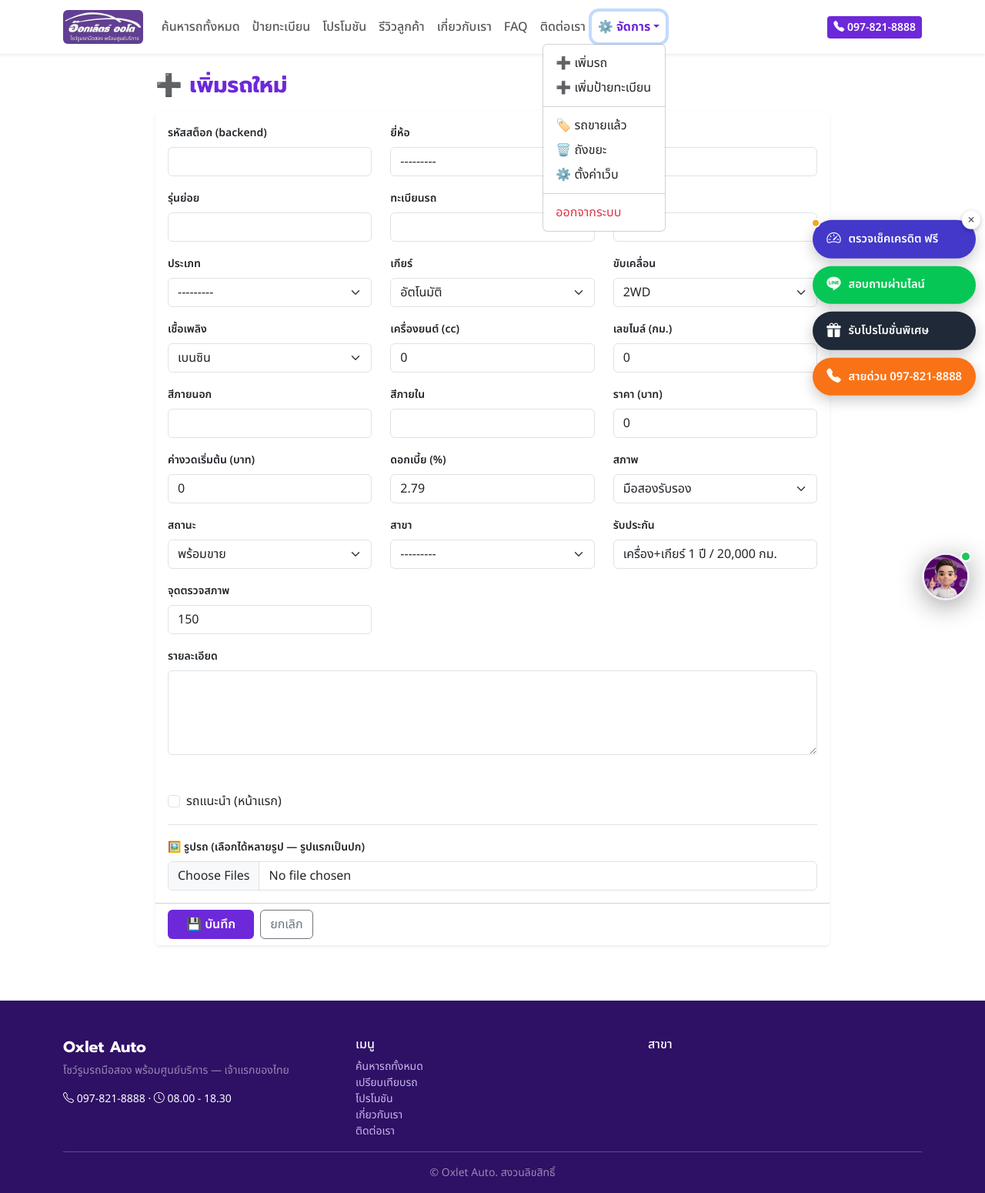
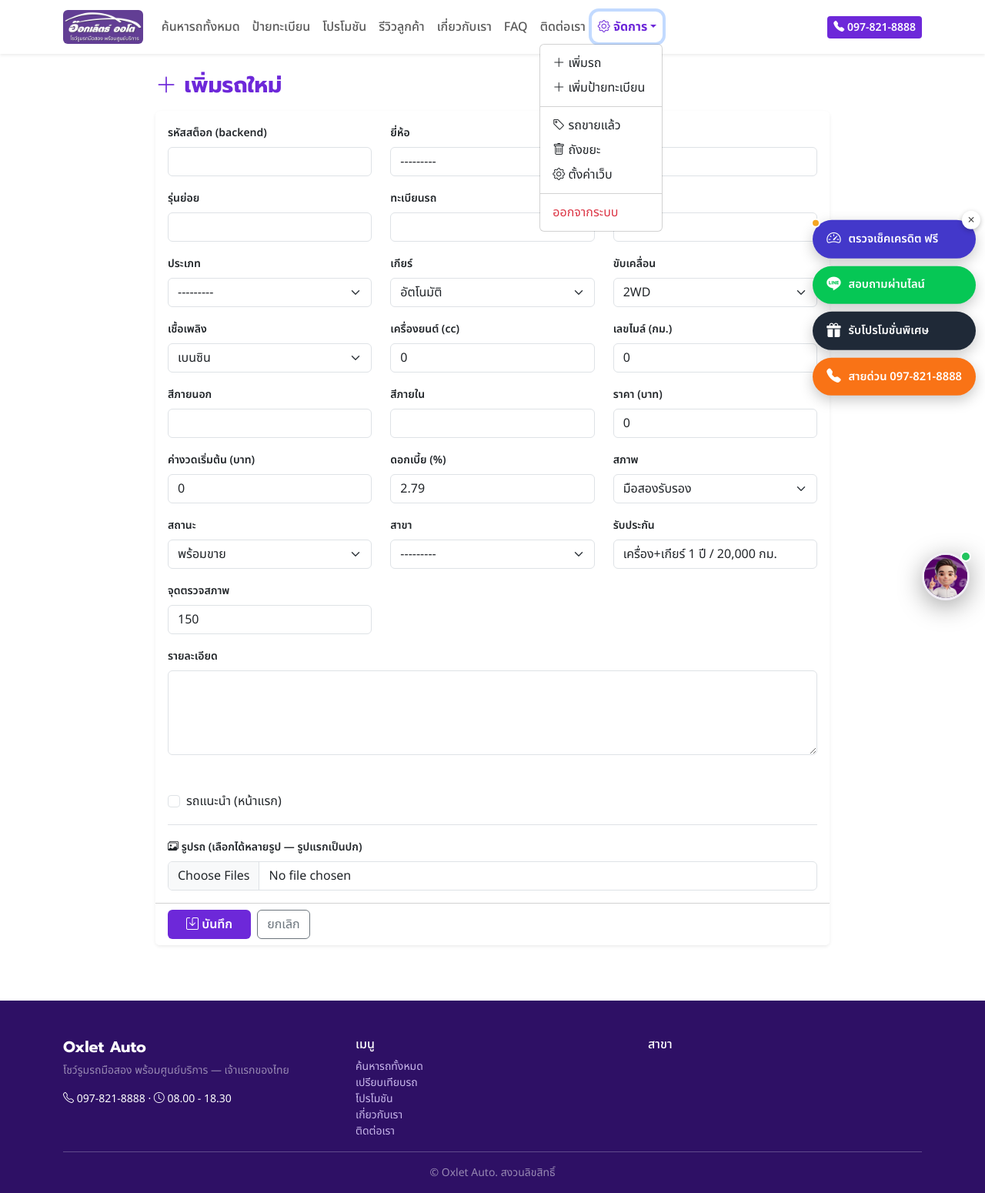
Before and after one commit to Wattanakit27/oxletauto_web, a Django app: page /manage/car/add/ in a window 1280 px wide, after a click on "จัดการ". Shown: the whole page at 77% size. Run offline with Django 5.2, Linux system fonts and the light colour scheme; the visitor is signed in with stand-in values (Sample User, id 1); data comes from the database, SQL or seed files in the repository; data that the repository does not hold is empty.

Commit message:
style: เลิกใช้อิโมจิในหน้าเว็บ — ใช้ Bootstrap Icons แทน
เจ้าของ: "ไม่ชอบอิโมจิแบบนี้เลย" · หมุด/แผนที่/แก้/ลบ/เพิ่ม/ตั้งค่า ฯลฯ เปลี่ยนเป็น <i class="bi …">
· อิโมจิยังใช้ได้เฉพาะในข้อความ LINE ที่กรอกไว้ให้

Co-Authored-By: Claude Opus 5.5 <noreply@anthropic.com>

```diff
--- a/templates/_car_card.html
+++ b/templates/_car_card.html
@@ -17,9 +17,9 @@
   </div>
   {% if request.user.is_staff %}
   <div class="card-footer bg-light border-top d-flex gap-1">
-    <a href="{% url 'car_edit' car.slug %}" class="btn btn-sm btn-dark flex-fill">✏️ แก้ไข</a>
+    <a href="{% url 'car_edit' car.slug %}" class="btn btn-sm btn-dark flex-fill"><i class="bi bi-pencil"></i> แก้ไข</a>
     <form method="post" action="{% url 'car_delete' car.slug %}" class="flex-fill" onsubmit="return confirm('ลบ {{ car.title|escapejs }} ?')">{% csrf_token %}
-      <button class="btn btn-sm btn-outline-danger w-100">🗑️</button>
+      <button class="btn btn-sm btn-outline-danger w-100"><i class="bi bi-trash"></i></button>
     </form>
   </div>
   {% endif %}
--- a/templates/_chat_widget.html
+++ b/templates/_chat_widget.html
@@ -153,7 +153,7 @@
     // มือถือไม่มี hover -> คลิกเปิดแชต = เด้งครึ่งตัวออกมา (คลาส .popped)
     bubble.classList.toggle('popped', panel.classList.contains('open'));
     if(panel.classList.contains('open')){
-      if(!greeted){ addMsg('bot', 'สวัสดีค่ะ 🙏 น้องอ๊อกเล็ตธ์ยินดีช่วยหารถค่ะ\nลองพิมพ์ยี่ห้อ/รุ่น หรืองบที่สนใจได้เลย เช่น "Honda Civic งบผ่อนเดือนละ 8,000"'); greeted = true; }
+      if(!greeted){ addMsg('bot', 'สวัสดีค่ะ น้องอ๊อกเล็ตธ์ยินดีช่วยหารถค่ะ\nลองพิมพ์ยี่ห้อ/รุ่น หรืองบที่สนใจได้เลย เช่น "Honda Civic งบผ่อนเดือนละ 8,000"'); greeted = true; }
       setTimeout(function(){ input.focus(); }, 100);
     }
   }
@@ -196,7 +196,7 @@
     })
     .catch(function(){
       typing.remove();
-      addMsg('bot', 'ขออภัยค่ะ เชื่อมต่อไม่ได้ 🙏 ทักไลน์ @oxletauto ได้เลยนะคะ');
+      addMsg('bot', 'ขออภัยค่ะ เชื่อมต่อไม่ได้ ทักไลน์ @oxletauto ได้เลยนะคะ');
     })
     .finally(function(){ sendBtn.disabled = false; input.focus(); });
   });
--- a/templates/_plate_card.html
+++ b/templates/_plate_card.html
@@ -2,7 +2,7 @@
 {# การ์ดป้ายทะเบียน 1 ใบ — ใช้ทั้งบล็อก "ป้ายของร้านเรา" และรายการทั่วไป (ตัวแปร p) #}
 <div class="col-6 col-md-4 col-lg-3">
   <div class="card h-100 border-0 shadow-sm {% if p.is_own %}plate-own{% endif %}">
-    {% if p.is_own %}<div class="own-ribbon">⭐ ป้ายของร้านเรา</div>{% endif %}
+    {% if p.is_own %}<div class="own-ribbon"><i class="bi bi-star-fill"></i> ป้ายของร้านเรา</div>{% endif %}
     <div class="card-body d-flex flex-column">
       {% if p.image %}
       <img src="{{ p.image.url }}" class="img-fluid rounded mb-2" alt="{{ p }}" loading="lazy">
@@ -30,9 +30,9 @@
         {% endif %}
         {% if request.user.is_staff %}
         <div class="d-flex gap-1 mt-1">
-          <a href="{% url 'plate_edit' p.pk %}" class="btn btn-sm btn-dark flex-fill">✏️ แก้ไข</a>
+          <a href="{% url 'plate_edit' p.pk %}" class="btn btn-sm btn-dark flex-fill"><i class="bi bi-pencil"></i> แก้ไข</a>
           <form method="post" action="{% url 'plate_delete' p.pk %}" class="flex-fill" onsubmit="return confirm('ลบป้ายนี้?')">{% csrf_token %}
-            <button class="btn btn-sm btn-outline-danger w-100">🗑️</button>
+            <button class="btn btn-sm btn-outline-danger w-100"><i class="bi bi-trash"></i></button>
           </form>
         </div>
         {% endif %}
--- a/templates/about.html
+++ b/templates/about.html
@@ -4,7 +4,7 @@
 <div class="container py-4">
   <div class="d-flex align-items-center">
     <h3 class="text-ox mb-0">เกี่ยวกับ {{ SITE_NAME }}</h3>
-    {% if request.user.is_staff %}<a href="{% url 'site_settings' %}" class="btn btn-sm btn-dark ms-auto">✏️ แก้ไขเนื้อหา</a>{% endif %}
+    {% if request.user.is_staff %}<a href="{% url 'site_settings' %}" class="btn btn-sm btn-dark ms-auto"><i class="bi bi-pencil"></i> แก้ไขเนื้อหา</a>{% endif %}
   </div>
   <p class="lead mt-2">{{ SITE_TAGLINE }} — เจ้าแรกของไทย</p>
   <div>{{ about_text|linebreaks }}</div>
--- a/templates/base.html
+++ b/templates/base.html
@@ -77,14 +77,14 @@
         <li class="nav-item"><a class="nav-link" href="{% url 'contact' %}">ติดต่อเรา</a></li>
         {% if request.user.is_staff %}
         <li class="nav-item dropdown">
-          <a class="nav-link dropdown-toggle text-ox fw-bold" href="#" id="adminMenu" role="button" data-bs-toggle="dropdown" aria-expanded="false">⚙️ จัดการ</a>
+          <a class="nav-link dropdown-toggle text-ox fw-bold" href="#" id="adminMenu" role="button" data-bs-toggle="dropdown" aria-expanded="false"><i class="bi bi-gear"></i> จัดการ</a>
           <ul class="dropdown-menu dropdown-menu-end" aria-labelledby="adminMenu">
-            <li><a class="dropdown-item" href="{% url 'car_add' %}">➕ เพิ่มรถ</a></li>
-            <li><a class="dropdown-item" href="{% url 'plate_add' %}">➕ เพิ่มป้ายทะเบียน</a></li>
+            <li><a class="dropdown-item" href="{% url 'car_add' %}"><i class="bi bi-plus-lg"></i> เพิ่มรถ</a></li>
+            <li><a class="dropdown-item" href="{% url 'plate_add' %}"><i class="bi bi-plus-lg"></i> เพิ่มป้ายทะเบียน</a></li>
             <li><hr class="dropdown-divider"></li>
-            <li><a class="dropdown-item" href="{% url 'car_sold' %}">🏷️ รถขายแล้ว</a></li>
-            <li><a class="dropdown-item" href="{% url 'car_trash' %}">🗑️ ถังขยะ</a></li>
-            <li><a class="dropdown-item" href="{% url 'site_settings' %}">⚙️ ตั้งค่าเว็บ</a></li>
+            <li><a class="dropdown-item" href="{% url 'car_sold' %}"><i class="bi bi-tag"></i> รถขายแล้ว</a></li>
+            <li><a class="dropdown-item" href="{% url 'car_trash' %}"><i class="bi bi-trash"></i> ถังขยะ</a></li>
+            <li><a class="dropdown-item" href="{% url 'site_settings' %}"><i class="bi bi-gear"></i> ตั้งค่าเว็บ</a></li>
             <li><hr class="dropdown-divider"></li>
             <li>
               <form method="post" action="{% url 'logout' %}">{% csrf_token %}
@@ -130,11 +130,11 @@
         <h6>สาขา</h6>
         {% for b in branches %}
         <p class="small mb-2">
-          📍 <strong>{{ b.name }}</strong><br>
+          <i class="bi bi-geo-alt-fill me-1"></i><strong>{{ b.name }}</strong><br>
           {% if b.map_url or b.google_maps_url or b.lat and b.lng or b.address %}
           <a href="{% if b.map_url %}{{ b.map_url }}{% elif b.google_maps_url %}{{ b.google_maps_url }}{% elif b.lat and b.lng %}https://www.google.com/maps/search/?api=1&query={{ b.lat }},{{ b.lng }}{% else %}https://www.google.com/maps/search/?api=1&query={{ b.address|urlencode }}{% endif %}"
              target="_blank" rel="noopener" class="text-white-50 text-decoration-none">
-            {{ b.address }}<br><span class="text-decoration-underline">🗺️ ดูแผนที่</span>
+            {{ b.address }}<br><i class="bi bi-map me-1"></i><span class="text-decoration-underline">ดูแผนที่</span>
           </a>
           {% else %}{{ b.address }}{% endif %}
         </p>{% endfor %}
--- a/templates/book.html
+++ b/templates/book.html
@@ -29,9 +29,9 @@
   <!-- ===== หน้าจองสำเร็จ ===== -->
   <div class="text-center py-4">
     <div style="font-size:3.4rem;line-height:1" class="text-ox mb-2"><i class="bi bi-check-circle-fill"></i></div>
-    <h3 class="text-ox">ได้รับการจองแล้ว 🎉</h3>
+    <h3 class="text-ox">ได้รับการจองแล้ว</h3>
     <p class="text-muted mb-1">รหัสการจอง #{{ ok }} · รถ <strong>{{ car.title }}</strong></p>
-    <p class="text-muted">ทีมงานจะตรวจสอบสลิปและติดต่อกลับเพื่อยืนยันโดยเร็วครับ 🙏</p>
+    <p class="text-muted">ทีมงานจะตรวจสอบสลิปและติดต่อกลับเพื่อยืนยันโดยเร็วครับ</p>
     <div class="alert alert-secondary d-inline-block small mt-2">รถคันนี้ถูกตั้งเป็น <span class="badge bg-warning text-dark">จองแล้ว</span> เรียบร้อย (คนอื่นจะจองซ้ำไม่ได้)</div>
     <div class="mt-3">
       <a href="{{ car.get_absolute_url }}" class="btn btn-outline-ox"><i class="bi bi-arrow-left"></i> กลับหน้ารถ</a>
--- a/templates/car_detail.html
+++ b/templates/car_detail.html
@@ -23,10 +23,10 @@
   {% if request.user.is_staff %}
   <div class="alert alert-warning d-flex align-items-center gap-2 py-2">
     <span class="me-auto"><i class="bi bi-shield-lock-fill"></i> <strong>โหมดแอดมิน</strong></span>
-    <a href="{% url 'car_edit' car.slug %}" class="btn btn-sm btn-dark">✏️ แก้ไขรถคันนี้</a>
+    <a href="{% url 'car_edit' car.slug %}" class="btn btn-sm btn-dark"><i class="bi bi-pencil"></i> แก้ไขรถคันนี้</a>
     <form method="post" action="{% url 'car_delete' car.slug %}" onsubmit="return confirm('ลบรถคันนี้ถาวร? ลบแล้วกู้คืนไม่ได้')">
       {% csrf_token %}
-      <button class="btn btn-sm btn-outline-danger">🗑️ ลบ</button>
+      <button class="btn btn-sm btn-outline-danger"><i class="bi bi-trash"></i> ลบ</button>
     </form>
   </div>
   {% endif %}
--- a/templates/faq.html
+++ b/templates/faq.html
@@ -4,7 +4,7 @@
 <div class="container py-4">
   <div class="d-flex align-items-center mb-3">
     <h3 class="text-ox mb-0">คำถามที่พบบ่อย (FAQ)</h3>
-    {% if request.user.is_staff %}<a href="{% url 'faq_add' %}" class="btn btn-success btn-sm ms-auto">➕ เพิ่มคำถาม</a>{% endif %}
+    {% if request.user.is_staff %}<a href="{% url 'faq_add' %}" class="btn btn-success btn-sm ms-auto"><i class="bi bi-plus-lg"></i> เพิ่มคำถาม</a>{% endif %}
   </div>
   <div class="accordion" id="faq">
     {% for faq in faqs %}
@@ -17,9 +17,9 @@
           {{ faq.answer|linebreaksbr }}
           {% if request.user.is_staff %}
           <div class="d-flex gap-1 mt-3 pt-2 border-top">
-            <a href="{% url 'faq_edit' faq.pk %}" class="btn btn-sm btn-dark">✏️ แก้ไข</a>
+            <a href="{% url 'faq_edit' faq.pk %}" class="btn btn-sm btn-dark"><i class="bi bi-pencil"></i> แก้ไข</a>
             <form method="post" action="{% url 'faq_delete' faq.pk %}" onsubmit="return confirm('ลบคำถามนี้?')">{% csrf_token %}
-              <button class="btn btn-sm btn-outline-danger">🗑️ ลบ</button>
+              <button class="btn btn-sm btn-outline-danger"><i class="bi bi-trash"></i> ลบ</button>
             </form>
           </div>
           {% endif %}
--- a/templates/home.html
+++ b/templates/home.html
@@ -692,7 +692,7 @@
             <p class="small text-muted mb-2"><i class="bi bi-geo-alt-fill text-ox"></i> {{ b.address }}</p>
             {% if b.map_url or b.google_maps_url or b.lat and b.lng or b.address %}
             <a href="{% if b.map_url %}{{ b.map_url }}{% elif b.google_maps_url %}{{ b.google_maps_url }}{% elif b.lat and b.lng %}https://www.google.com/maps/search/?api=1&query={{ b.lat }},{{ b.lng }}{% else %}https://www.google.com/maps/search/?api=1&query={{ b.address|urlencode }}{% endif %}"
-               target="_blank" rel="noopener" class="btn btn-sm btn-outline-ox w-100">🗺️ ดูแผนที่</a>
+               target="_blank" rel="noopener" class="btn btn-sm btn-outline-ox w-100"><i class="bi bi-map"></i> ดูแผนที่</a>
             {% endif %}
           </div>
         </div>
--- a/templates/manage/car_form.html
+++ b/templates/manage/car_form.html
@@ -5,12 +5,12 @@
 
   {# ---------- หัวเรื่อง + ปุ่มลบ (ฟอร์มแยก ไม่ซ้อนฟอร์มหลัก) ---------- #}
   <div class="d-flex align-items-center gap-2 mb-3">
-    <h3 class="text-ox mb-0">{% if mode == 'add' %}➕ เพิ่มรถใหม่{% else %}✏️ แก้ไขรถ{% endif %}</h3>
+    <h3 class="text-ox mb-0">{% if mode == 'add' %}<i class="bi bi-plus-lg"></i> เพิ่มรถใหม่{% else %}<i class="bi bi-pencil"></i> แก้ไขรถ{% endif %}</h3>
     {% if mode == 'edit' %}
-    <a href="{{ car.get_absolute_url }}" target="_blank" class="btn btn-sm btn-outline-secondary ms-auto">🔗 ดูหน้าเว็บจริง</a>
+    <a href="{{ car.get_absolute_url }}" target="_blank" class="btn btn-sm btn-outline-secondary ms-auto"><i class="bi bi-box-arrow-up-right"></i> ดูหน้าเว็บจริง</a>
     <form method="post" action="{% url 'car_delete' car.slug %}" onsubmit="return confirm('ลบรถคันนี้ถาวร? ลบแล้วกู้คืนไม่ได้')">
       {% csrf_token %}
-      <button class="btn btn-sm btn-outline-danger">🗑️ ลบรถคันนี้</button>
+      <button class="btn btn-sm btn-outline-danger"><i class="bi bi-trash"></i> ลบรถคันนี้</button>
     </form>
     {% endif %}
   </div>
@@ -38,13 +38,13 @@
       </div>
       {% if mode == 'add' %}
       <div class="border-top pt-3">
-        <label class="form-label small fw-semibold">🖼️ รูปรถ (เลือกได้หลายรูป — รูปแรกเป็นปก)</label>
+        <label class="form-label small fw-semibold"><i class="bi bi-images"></i> รูปรถ (เลือกได้หลายรูป — รูปแรกเป็นปก)</label>
         <input type="file" name="images" multiple accept="image/*" class="form-control">
       </div>
       {% endif %}
     </div>
     <div class="card-footer bg-white d-flex gap-2">
-      <button class="btn btn-ox px-4">💾 บันทึก</button>
+      <button class="btn btn-ox px-4"><i class="bi bi-save"></i> บันทึก</button>
       <a href="{% if car %}{{ car.get_absolute_url }}{% else %}{% url 'all_cars' %}{% endif %}" class="btn btn-outline-secondary">ยกเลิก</a>
     </div>
   </form>
@@ -53,21 +53,21 @@
   {% if mode == 'edit' %}
   <div class="card border-0 shadow-sm mt-3">
     <div class="card-body">
-      <h5 class="text-ox">🖼️ รูปรถ</h5>
+      <h5 class="text-ox"><i class="bi bi-images"></i> รูปรถ</h5>
       <div class="row g-2 mb-3">
         {% for im in car.images.all %}
         <div class="col-6 col-md-3">
           <div class="border rounded overflow-hidden position-relative">
             <img src="{{ im.image.url }}" style="width:100%;height:110px;object-fit:cover">
-            {% if im.is_cover %}<span class="badge bg-success position-absolute top-0 start-0 m-1">⭐ ปก</span>{% endif %}
+            {% if im.is_cover %}<span class="badge bg-success position-absolute top-0 start-0 m-1"><i class="bi bi-star-fill"></i> ปก</span>{% endif %}
             <div class="d-flex">
               {% if not im.is_cover %}
               <form method="post" action="{% url 'car_image_cover' im.pk %}" class="flex-fill">{% csrf_token %}
-                <button class="btn btn-sm btn-outline-success w-100 rounded-0" title="ตั้งเป็นรูปปก">⭐ ปก</button>
+                <button class="btn btn-sm btn-outline-success w-100 rounded-0" title="ตั้งเป็นรูปปก"><i class="bi bi-star-fill"></i> ปก</button>
               </form>
               {% endif %}
               <form method="post" action="{% url 'car_image_delete' im.pk %}" class="flex-fill" onsubmit="return confirm('ลบรูปนี้?')">{% csrf_token %}
-                <button class="btn btn-sm btn-outline-danger w-100 rounded-0" title="ลบรูป">🗑️</button>
+                <button class="btn btn-sm btn-outline-danger w-100 rounded-0" title="ลบรูป"><i class="bi bi-trash"></i></button>
               </form>
             </div>
           </div>
--- a/templates/manage/object_form.html
+++ b/templates/manage/object_form.html
@@ -8,7 +8,7 @@
     {% if delete_url %}
     <form method="post" action="{{ delete_url }}" class="ms-auto" onsubmit="return confirm('ลบรายการนี้ถาวร? กู้คืนไม่ได้')">
       {% csrf_token %}
-      <button class="btn btn-sm btn-outline-danger">🗑️ ลบ</button>
+      <button class="btn btn-sm btn-outline-danger"><i class="bi bi-trash"></i> ลบ</button>
     </form>
     {% endif %}
   </div>
@@ -36,7 +36,7 @@
       </div>
     </div>
     <div class="card-footer bg-white d-flex gap-2">
-      <button class="btn btn-ox px-4">💾 บันทึก</button>
+      <button class="btn btn-ox px-4"><i class="bi bi-save"></i> บันทึก</button>
       <a href="{{ cancel_url }}" class="btn btn-outline-secondary">ยกเลิก</a>
     </div>
   </form>
--- a/templates/manage/sold.html
+++ b/templates/manage/sold.html
@@ -4,7 +4,7 @@
 {% block content %}
 <div class="container py-4" style="max-width:840px">
   <div class="d-flex align-items-center mb-2">
-    <h3 class="text-ox mb-0">🏷️ รถที่ขายแล้ว</h3>
+    <h3 class="text-ox mb-0"><i class="bi bi-tag"></i> รถที่ขายแล้ว</h3>
     <a href="{% url 'all_cars' %}" class="btn btn-sm btn-outline-secondary ms-auto">← กลับรายการรถ</a>
   </div>
   <p class="text-muted small mb-3">คลังรถที่ขายไปแล้ว (ลูกค้าไม่เห็น) · ดึงกลับมาขายใหม่หรือแก้ไขได้</p>
@@ -18,9 +18,9 @@
       <div class="small text-muted">{{ car.price|intcomma }} ฿ · ขายเมื่อ {{ car.updated_at|date:"j M Y" }}</div>
     </div>
     <a href="{{ car.get_absolute_url }}" target="_blank" class="btn btn-sm btn-outline-secondary">ดู</a>
-    <a href="{% url 'car_edit' car.slug %}" class="btn btn-sm btn-dark">✏️ แก้ไข</a>
+    <a href="{% url 'car_edit' car.slug %}" class="btn btn-sm btn-dark"><i class="bi bi-pencil"></i> แก้ไข</a>
     <form method="post" action="{% url 'car_relist' car.slug %}" onsubmit="return confirm('ดึง {{ car.title|escapejs }} กลับมาขายใหม่?')">{% csrf_token %}
-      <button class="btn btn-sm btn-success">♻️ ดึงกลับมาขาย</button>
+      <button class="btn btn-sm btn-success"><i class="bi bi-arrow-counterclockwise"></i> ดึงกลับมาขาย</button>
     </form>
   </div></div>
   {% empty %}
--- a/templates/manage/trash.html
+++ b/templates/manage/trash.html
@@ -3,7 +3,7 @@
 {% block content %}
 <div class="container py-4" style="max-width:840px">
   <div class="d-flex align-items-center mb-2">
-    <h3 class="text-ox mb-0">🗑️ ถังขยะ (รถที่ลบ)</h3>
+    <h3 class="text-ox mb-0"><i class="bi bi-trash"></i> ถังขยะ (รถที่ลบ)</h3>
     <a href="{% url 'all_cars' %}" class="btn btn-sm btn-outline-secondary ms-auto">← กลับรายการรถ</a>
   </div>
   <p class="text-muted small mb-3">รถในถังขยะจะถูกลบถาวรอัตโนมัติหลัง 30 วัน · กู้คืนได้ก่อนหมดเวลา</p>
@@ -20,14 +20,14 @@
       </div>
     </div>
     <form method="post" action="{% url 'car_restore' car.slug %}">{% csrf_token %}
-      <button class="btn btn-sm btn-success">♻️ กู้คืน</button>
+      <button class="btn btn-sm btn-success"><i class="bi bi-arrow-counterclockwise"></i> กู้คืน</button>
     </form>
     <form method="post" action="{% url 'car_purge' car.slug %}" onsubmit="return confirm('ลบ {{ car.title|escapejs }} ถาวรทันที? กู้คืนไม่ได้')">{% csrf_token %}
       <button class="btn btn-sm btn-outline-danger">ลบถาวร</button>
     </form>
   </div></div>
   {% empty %}
-  <p class="text-muted">ถังขยะว่าง 🎉</p>
+  <p class="text-muted">ถังขยะว่าง</p>
   {% endfor %}
 </div>
 {% endblock %}
--- a/templates/promotion.html
+++ b/templates/promotion.html
@@ -4,7 +4,7 @@
 <div class="container py-4">
   <div class="d-flex align-items-center mb-3">
     <h3 class="text-ox mb-0">โปรโมชัน</h3>
-    {% if request.user.is_staff %}<a href="{% url 'promo_add' %}" class="btn btn-success btn-sm ms-auto">➕ เพิ่มโปรโมชัน</a>{% endif %}
+    {% if request.user.is_staff %}<a href="{% url 'promo_add' %}" class="btn btn-success btn-sm ms-auto"><i class="bi bi-plus-lg"></i> เพิ่มโปรโมชัน</a>{% endif %}
   </div>
   <div class="row g-3">
     {% for p in promotions %}
@@ -16,9 +16,9 @@
         {% if p.vehicle %}<a href="{{ p.vehicle.get_absolute_url }}" class="btn btn-ox btn-sm">ดูรถคันนี้</a>{% endif %}
         {% if request.user.is_staff %}
         <div class="d-flex gap-1 mt-2 pt-2 border-top">
-          <a href="{% url 'promo_edit' p.pk %}" class="btn btn-sm btn-dark flex-fill">✏️ แก้ไข</a>
+          <a href="{% url 'promo_edit' p.pk %}" class="btn btn-sm btn-dark flex-fill"><i class="bi bi-pencil"></i> แก้ไข</a>
           <form method="post" action="{% url 'promo_delete' p.pk %}" class="flex-fill" onsubmit="return confirm('ลบโปรนี้?')">{% csrf_token %}
-            <button class="btn btn-sm btn-outline-danger w-100">🗑️</button>
+            <button class="btn btn-sm btn-outline-danger w-100"><i class="bi bi-trash"></i></button>
           </form>
         </div>
         {% endif %}
--- a/templates/registration/login.html
+++ b/templates/registration/login.html
@@ -4,7 +4,7 @@
 <div class="container py-5" style="max-width:420px">
   <div class="card border-0 shadow-sm">
     <div class="card-body p-4">
-      <h4 class="text-ox mb-1">🔐 เข้าสู่ระบบทีมงาน</h4>
+      <h4 class="text-ox mb-1"><i class="bi bi-lock-fill"></i> เข้าสู่ระบบทีมงาน</h4>
       <p class="text-muted small mb-4">สำหรับแอดมินจัดการรถ/เนื้อหาเว็บ</p>
 
       {% if form.errors %}
```
Also changed, not shown: templates/contact.html (+7 -7 lines), templates/plates.html (+5 -5 lines).
